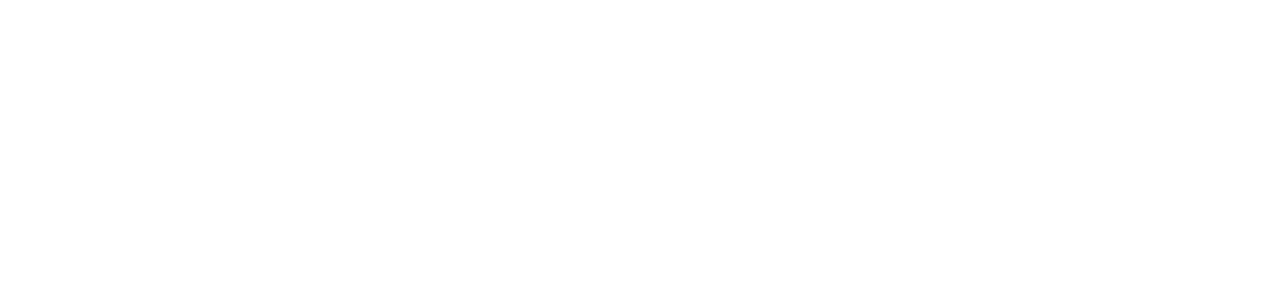
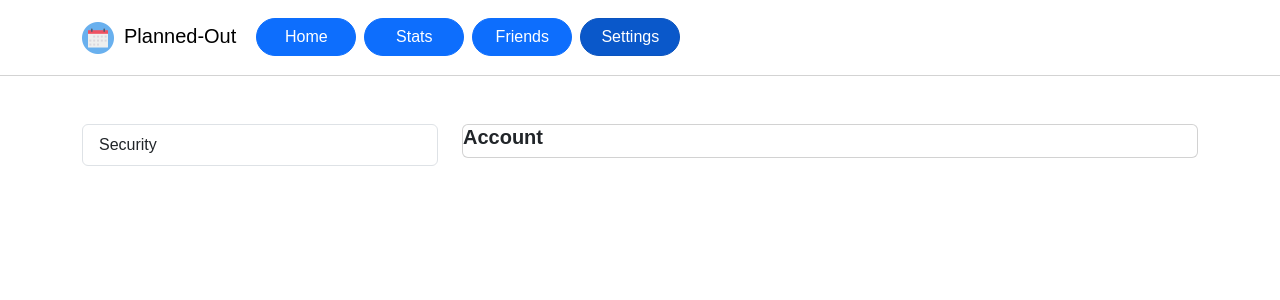
Before and after one commit to COSC481W-2023Fall/planned-out, a React (Create React App) app in the folder front-end/: page /settings in a window 1280 px wide. Before the commit this address had no page. Shown: the top 300 px of the page. Built offline with nearby package versions, Linux system fonts and the light colour scheme.

Commit message:
refactor: Add settings button to navbar
refactor: Add settings button to navbar

* Added a button to the navbar that opens the Settings page
* Created a basic shell for the Settings page

```diff
--- a/front-end/src/index.js
+++ b/front-end/src/index.js
@@ -5,6 +5,7 @@ import Home from "./pages/Home";
 import ReactDOM from "react-dom/client";
 import "bootstrap/dist/css/bootstrap.min.css";
 import "./index.css";
+import Settings from "./pages/Settings.js";
 
 export default function App() {
   return (
@@ -13,6 +14,9 @@ export default function App() {
         <Route path="/" element={<Layout />}>
           <Route index element={<Home />} />
         </Route>
+        <Route path="/settings" element={<Layout />}>
+          <Route index element={<Settings />} />
+        </Route>
       </Routes>
     </BrowserRouter>
   );
--- a/front-end/src/pages/Layout.js
+++ b/front-end/src/pages/Layout.js
@@ -36,6 +36,11 @@ const Layout = () => {
                 <Button className="main-nav-button">Friends</Button>
               </LinkContainer>
             </Nav.Item>
+            <Nav.Item>
+              <LinkContainer to="/settings">
+                <Button className="main-nav-button">Settings</Button>
+              </LinkContainer>
+            </Nav.Item>
           </Nav>
         </Container>
       </Navbar>
--- /dev/null
+++ b/front-end/src/pages/Settings.js
@@ -0,0 +1,30 @@
+import Container from "react-bootstrap/Container";
+import Row from "react-bootstrap/Row";
+import Col from "react-bootstrap/Col";
+import Card from "react-bootstrap/Card";
+import ListGroup from "react-bootstrap/ListGroup";
+
+const Settings = () => {
+    return (
+      <div className="App">
+        <Container>
+          <Row>
+            {/* Settings List */}
+            <Col>
+              <ListGroup>
+                <ListGroup.Item>Security</ListGroup.Item>
+              </ListGroup>
+            </Col>
+            {/* Current Settings Page */}
+            <Col sm={8}>
+              <Card>
+                <Card.Title>Account</Card.Title>
+              </Card>
+            </Col>
+          </Row>
+        </Container>
+      </div>
+    );
+  };
+
+  export default Settings;
```
